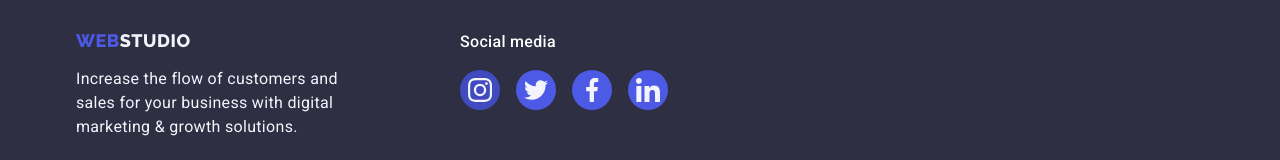
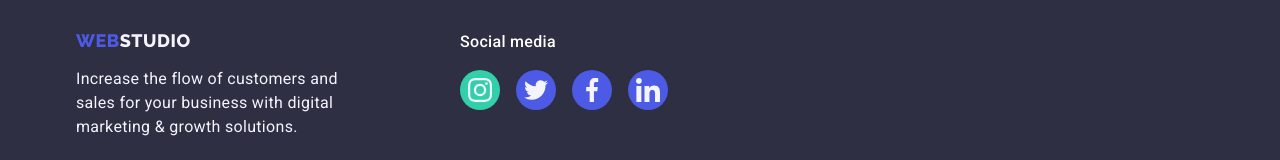
Before and after one commit to dimasalabai/goit-markup-hw-04, a plain HTML site: page index.html in a window 1280 px wide. In both pictures the pointer is over the link 480 px from the left and 3104 px from the top of the page. Shown: the part 3015-3175 px from the top of the page. Drawn offline with nearby package versions, Linux system fonts and the light colour scheme.

Commit message:
correcting 6

```diff
--- a/css/style.css
+++ b/css/style.css
@@ -600,6 +600,11 @@ img {
 	gap: 16px;
 }
 
+.footer-icons-link:hover,
+.footer-icons-link:focus {
+	background-color: #31d0aa;
+}
+
 /* ----Modal------ */
 .backdrop {
 	background-color: rgba(46, 47, 66, 0.4);
```
